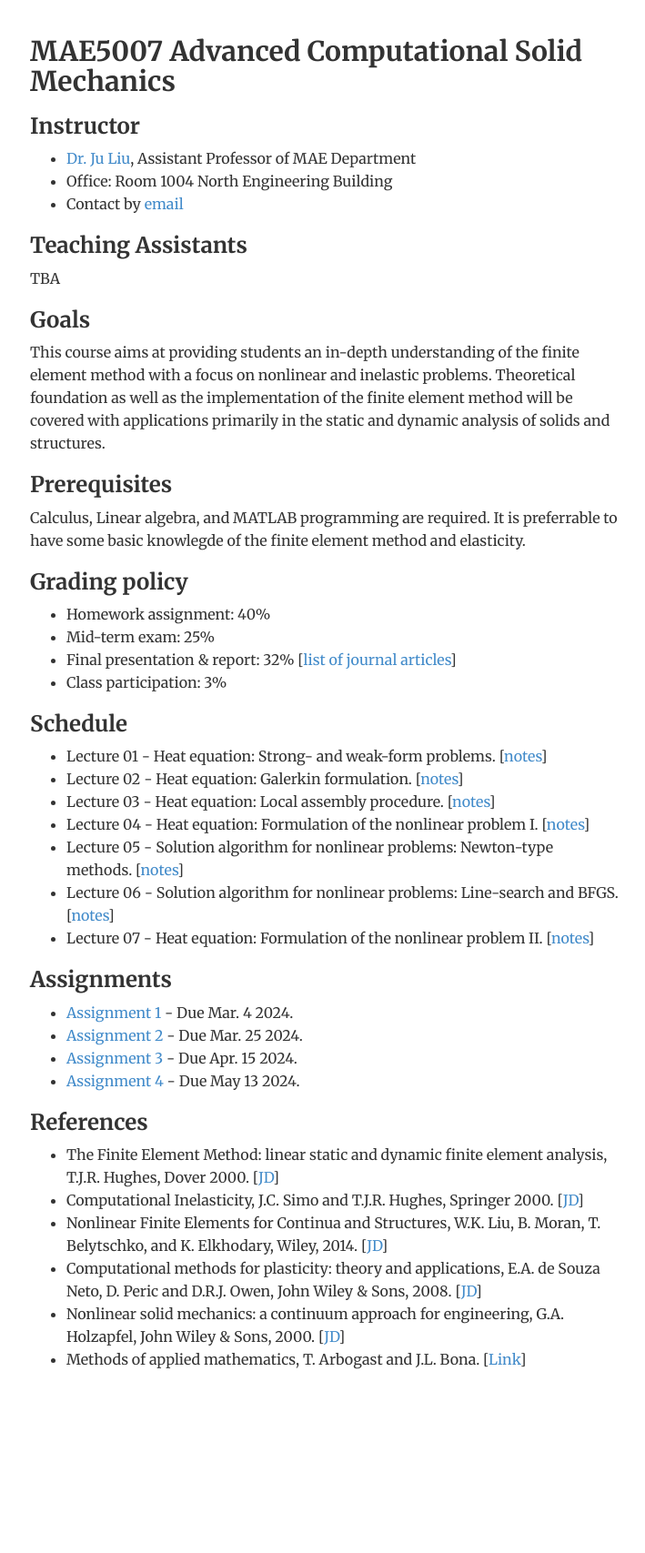
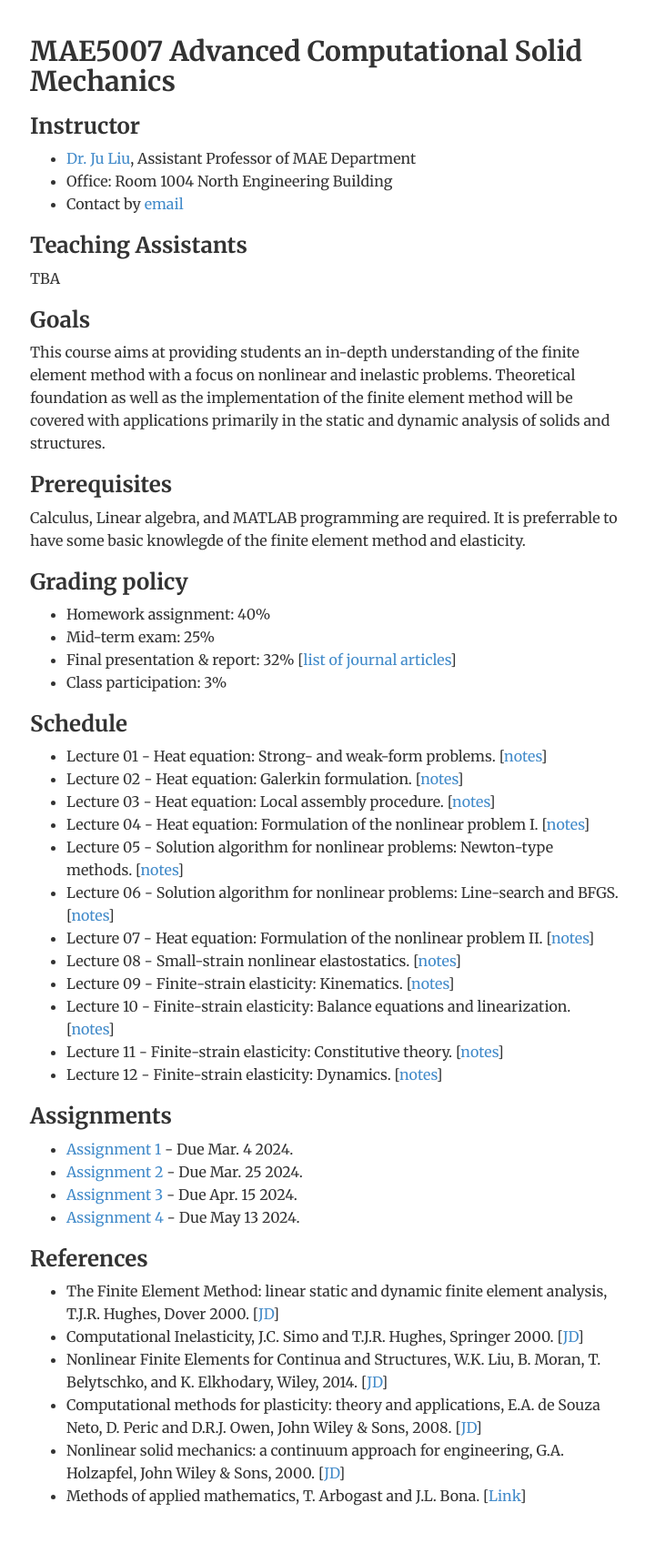
Before and after one commit to ju-liu/ju-liu.github.io, a Jekyll site: the page built from teaching/FEM-2024-Spring/index.html, in a window 1280 px wide. Shown: the whole page at 91% size, without its empty margins (283-992 px from the left). Built offline with Jekyll 4.4.1, drawn with Linux system fonts in a browser that asks for light colours; nearby versions of some CDN libraries; library files that are not in the unit come from our copies; before the commit the page ends 1557 px from its top, so only the background shows below that.

Commit message:
Update index.html

```diff
--- a/teaching/FEM-2024-Spring/index.html
+++ b/teaching/FEM-2024-Spring/index.html
@@ -41,12 +41,12 @@ description: Research of Dr. Ju Liu
   <li>Lecture 05 - Solution algorithm for nonlinear problems: Newton-type methods. [<a href="notes/Lecture-05.pdf">notes</a>]</li>
   <li>Lecture 06 - Solution algorithm for nonlinear problems: Line-search and BFGS. [<a href="notes/Lecture-06.pdf">notes</a>]</li>
   <li>Lecture 07 - Heat equation: Formulation of the nonlinear problem II. [<a href="notes/Lecture-07.pdf">notes</a>]</li>
-  <!--<li>Lecture 08 - Small-strain nonlinear elastostatics. [<a href="notes/Lecture-08.pdf">notes</a>]</li>
+  <li>Lecture 08 - Small-strain nonlinear elastostatics. [<a href="notes/Lecture-08.pdf">notes</a>]</li>
   <li>Lecture 09 - Finite-strain elasticity: Kinematics. [<a href="notes/Lecture-09.pdf">notes</a>]</li>
   <li>Lecture 10 - Finite-strain elasticity: Balance equations and linearization. [<a href="notes/Lecture-10.pdf">notes</a>]</li>
   <li>Lecture 11 - Finite-strain elasticity: Constitutive theory. [<a href="notes/Lecture-11.pdf">notes</a>]</li>
   <li>Lecture 12 - Finite-strain elasticity: Dynamics. [<a href="notes/Lecture-12.pdf">notes</a>]</li>
-  <li>Lecture 13 - Viscoelasticity: Rheological model. [<a href="notes/Lecture-13.pdf">notes</a>]</li>
+  <!--<li>Lecture 13 - Viscoelasticity: Rheological model. [<a href="notes/Lecture-13.pdf">notes</a>]</li>
   <li>Lecture 14 - Viscoelasticity: Finite deformation linear viscoelastic model. [<a href="notes/Lecture-14.pdf">notes</a>]</li>
   <li>Lecture 15 - Viscoelasticity: Nonlinear viscoelastic model. [<a
   href="notes/Lecture-15.pdf">notes</a>]</li>-->
```
